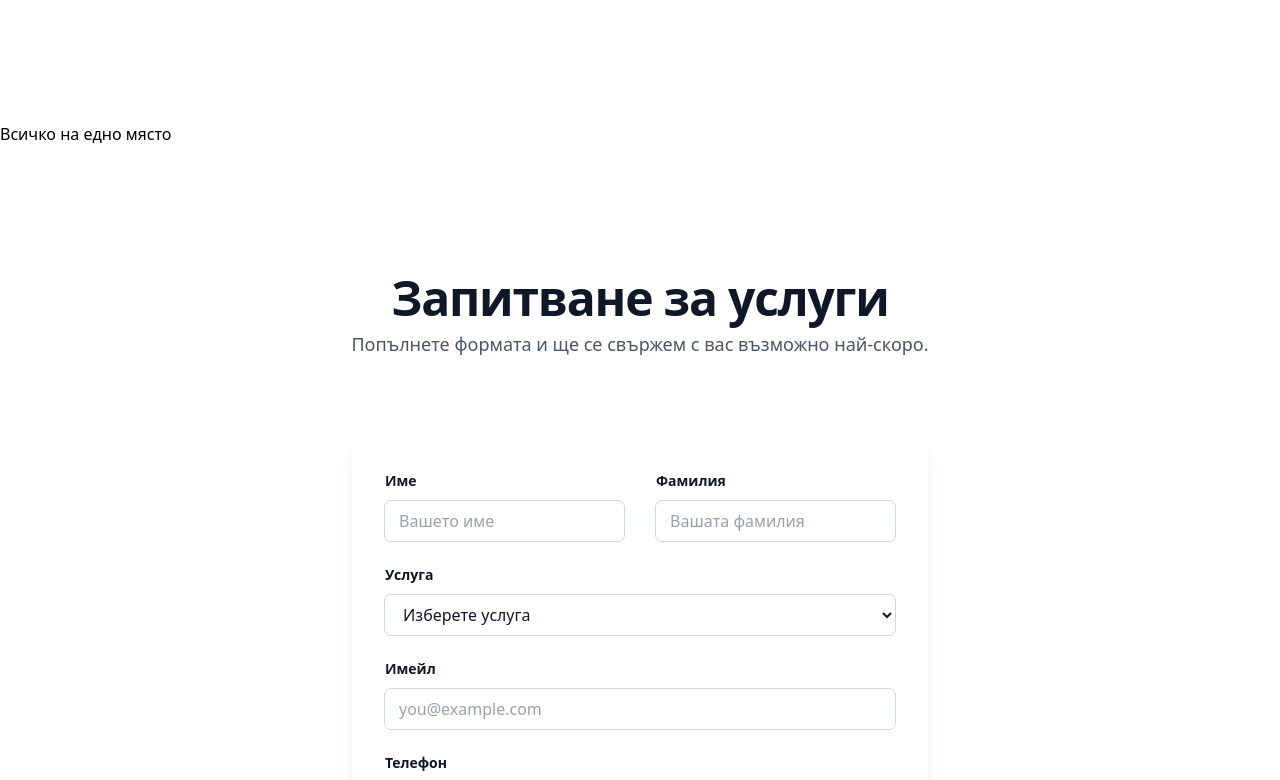
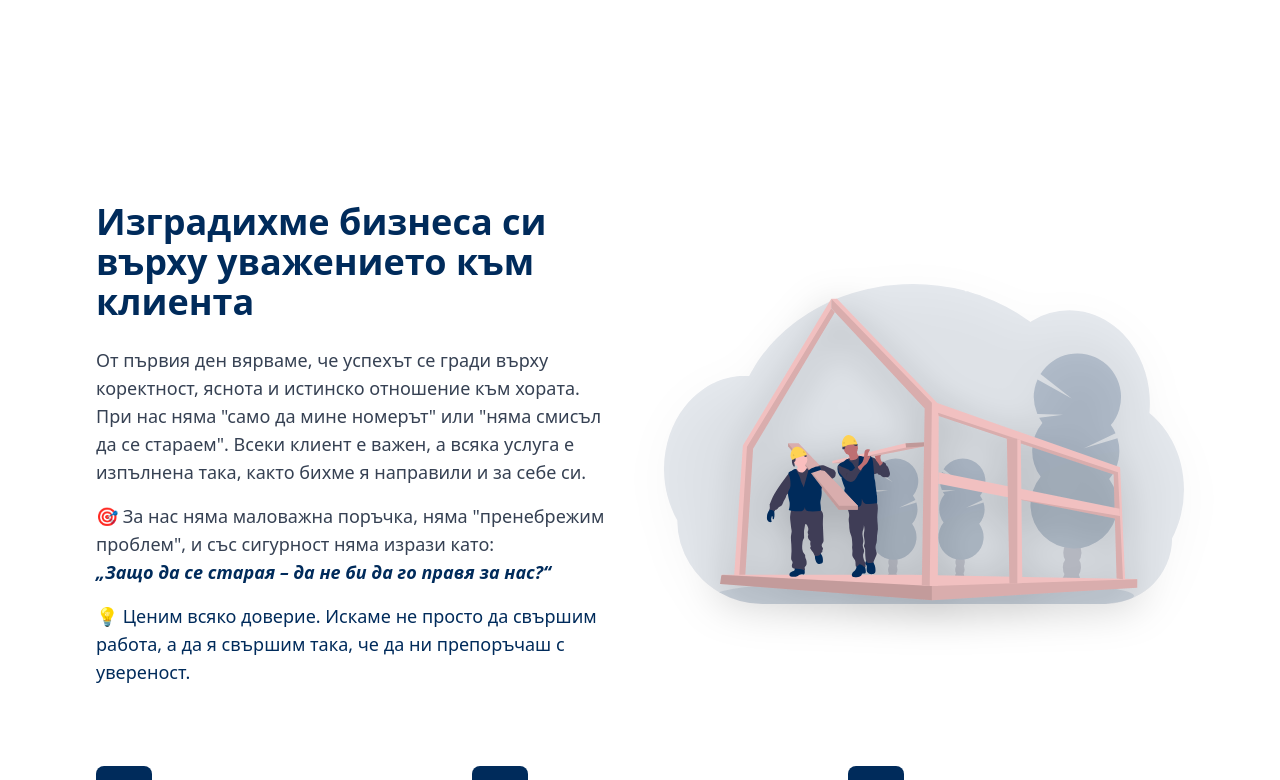
Before and after one commit to MarkVsudo/TotalPro, a React (Vite) app in the folder client/: page / in a window 1280 px wide. Shown: the part 2000-2780 px from the top of the page. Built offline with nearby package versions, Linux system fonts and the light colour scheme.

Commit message:
About us section

```diff
--- a/client/src/components/AboutUsSection.jsx
+++ b/client/src/components/AboutUsSection.jsx
@@ -1,5 +1,89 @@
-// Защо да изберете нас?
-// Всичко на едно място
-export default function AboutUsSection() {
-  return <>Всичко на едно място</>;
-}
+import React from "react";
+import { FaHandshake, FaTools, FaPhoneAlt } from "react-icons/fa";
+import AboutUsImg from "../assets/about-us-img.svg";
+const AboutUsSection = () => {
+  return (
+    <section className="bg-white py-20 px-6 sm:px-12 lg:px-24 text-[#002B5B]">
+      <div className="max-w-7xl mx-auto flex flex-col lg:flex-row gap-12 items-center">
+        {/* Left Text Section */}
+        <div className="lg:w-1/2">
+          <h2 className="text-4xl font-bold mb-6">
+            Изградихме бизнеса си върху уважението към клиента
+          </h2>
+          <p className="text-lg text-gray-700 mb-4">
+            От първия ден вярваме, че успехът се гради върху коректност, яснота
+            и истинско отношение към хората. При нас няма "само да мине номерът"
+            или "няма смисъл да се стараем". Всеки клиент е важен, а всяка
+            услуга е изпълнена така, както бихме я направили и за себе си.
+          </p>
+          <p className="text-lg text-gray-700 mb-4">
+            🎯 За нас няма маловажна поръчка, няма "пренебрежим проблем", и със
+            сигурност няма изрази като:
+            <br />
+            <span className="font-semibold italic text-[#002B5B]">
+              „Защо да се старая – да не би да го правя за нас?“
+            </span>
+          </p>
+          <p className="text-lg font-medium text-[#002B5B]">
+            💡 Ценим всяко доверие. Искаме не просто да свършим работа, а да я
+            свършим така, че да ни препоръчаш с увереност.
+          </p>
+        </div>
+
+        {/* Right Image Section */}
+        <div className="lg:w-1/2 flex justify-center items-center">
+          <img
+            src={AboutUsImg}
+            alt="Our team at work"
+            className="w-full h-auto drop-shadow-[0_10px_20px_rgba(0,0,0,0.3)]"
+          />
+        </div>
+      </div>
+
+      {/* Bottom Features */}
+      <div className="max-w-7xl mx-auto mt-20 grid grid-cols-1 sm:grid-cols-2 lg:grid-cols-3 gap-10 text-left">
+        {/* Feature 1 */}
+        <div className="flex flex-col items-start">
+          <div className="p-4 bg-[#002B5B] text-white rounded-lg">
+            <FaHandshake className="w-6 h-6" />
+          </div>
+          <h4 className="mt-4 text-lg font-semibold">
+            Коректност без компромис
+          </h4>
+          <p className="mt-2 text-gray-600">
+            Ясни условия, точни срокове и отношение без излишни обещания – само
+            реални резултати.
+          </p>
+        </div>
+
+        {/* Feature 2 */}
+        <div className="flex flex-col items-start">
+          <div className="p-4 bg-[#002B5B] text-white rounded-lg">
+            <FaTools className="w-6 h-6" />
+          </div>
+          <h4 className="mt-4 text-lg font-semibold">
+            Опит и внимание към детайла
+          </h4>
+          <p className="mt-2 text-gray-600">
+            Работим с утвърдени специалисти – от монтаж на климатици до
+            електроинсталации и сухо строителство.
+          </p>
+        </div>
+
+        {/* Feature 3 */}
+        <div className="flex flex-col items-start">
+          <div className="p-4 bg-[#002B5B] text-white rounded-lg">
+            <FaPhoneAlt className="w-6 h-6" />
+          </div>
+          <h4 className="mt-4 text-lg font-semibold">Винаги отзивчиви</h4>
+          <p className="mt-2 text-gray-600">
+            При нас няма автоматични гласове и „изчакайте на линия“. Реални хора
+            – с истинско отношение.
+          </p>
+        </div>
+      </div>
+    </section>
+  );
+};
+
+export default AboutUsSection;
--- a/client/src/components/PartnersSection.jsx
+++ b/client/src/components/PartnersSection.jsx
@@ -5,7 +5,7 @@ const PartnersSection = () => {
   return (
     <div className="py-24 sm:py-32">
       <div className="relative mx-auto max-w-7xl px-6 lg:px-8">
-        <h2 className="text-center text-2xl/8 font-semibold text-gray-900 ">
+        <h2 className="text-center text-4xl/8 font-semibold text-[#002B5B]">
           Фирми, които ни се довериха
         </h2>
         <div className="mx-auto mt-10 grid max-w-lg grid-cols-4 items-center gap-x-8 gap-y-10 sm:max-w-xl sm:grid-cols-6 sm:gap-x-10 lg:mx-0 lg:max-w-none lg:grid-cols-3">
--- a/client/src/components/ServicesSection.jsx
+++ b/client/src/components/ServicesSection.jsx
@@ -37,7 +37,7 @@ const ServicesSection = () => {
   return (
     <section className="py-8 px-4 max-w-7xl mx-auto ">
       <div className="flex justify-center mb-8">
-        <h2 className="text-4xl font-bold text-gray-900 mb-4">
+        <h2 className="text-4xl font-bold mb-4 text-[#002B5B]">
           Услугите, които предлагаме
         </h2>
       </div>
```
Also changed, not shown: client/src/assets/about-us-img.svg (added).
